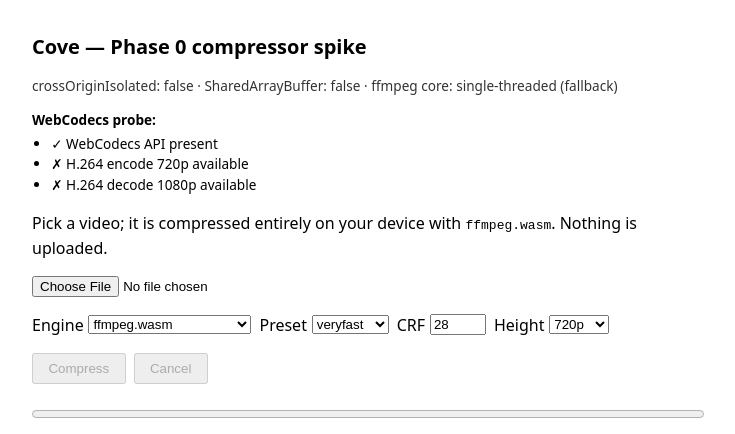
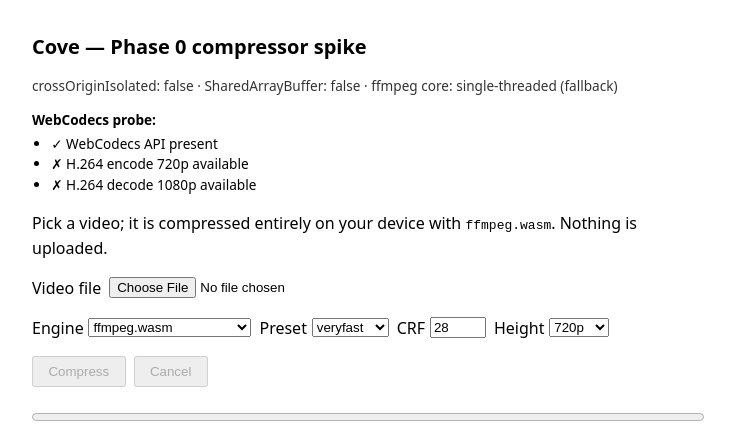
Before and after one commit to qosmytek/cove, a website built with Vite: page index.html in a window 1280 px wide. Shown: the whole page, without its empty margins (272-1007 px from the left). Built offline with nearby package versions, Linux system fonts and the light colour scheme.

Commit message:
fix(a11y): label the file input and name the progress bar
The Stage 0 axe gate flagged a critical violation on the shell: the file
<input> had no associated label and <progress> had no accessible name.
Add a <label for="file"> and an aria-label so the shell is axe-clean.

Co-Authored-By: Claude Opus 4.8 <noreply@anthropic.com>

```diff
--- a/index.html
+++ b/index.html
@@ -25,6 +25,7 @@
     <div id="webcodecs"></div>
     <p>Pick a video; it is compressed entirely on your device with <code>ffmpeg.wasm</code>. Nothing is uploaded.</p>
     <div class="row">
+      <label for="file">Video file</label>
       <input id="file" type="file" accept="video/*" />
     </div>
     <div class="row">
@@ -48,7 +49,7 @@
       <button id="compress" type="button" disabled>Compress</button>
       <button id="cancel" type="button" disabled>Cancel</button>
     </div>
-    <progress id="progress" max="1" value="0"></progress>
+    <progress id="progress" max="1" value="0" aria-label="Compression progress"></progress>
     <div id="result"></div>
     <pre id="log"></pre>
     <script type="module" src="/src/main.ts"></script>
```
